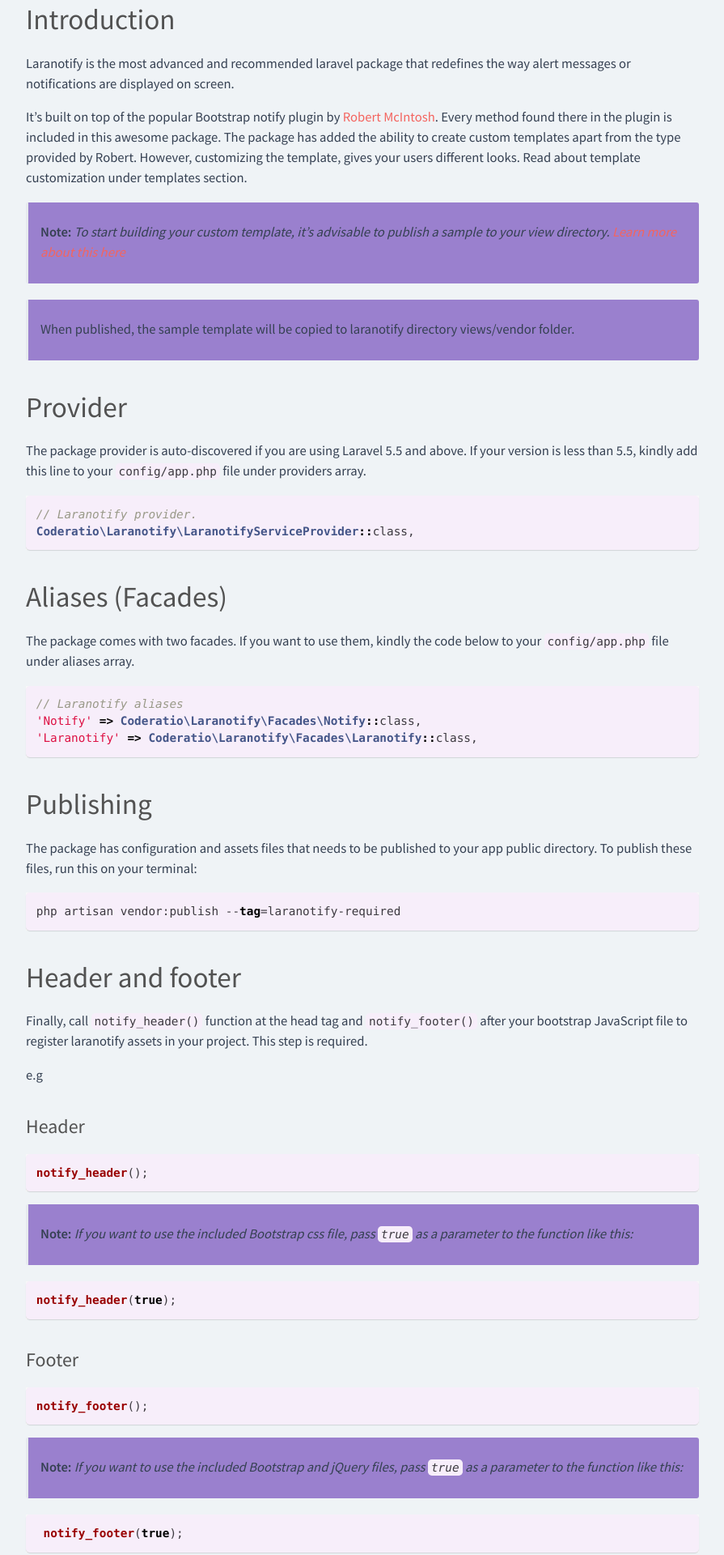
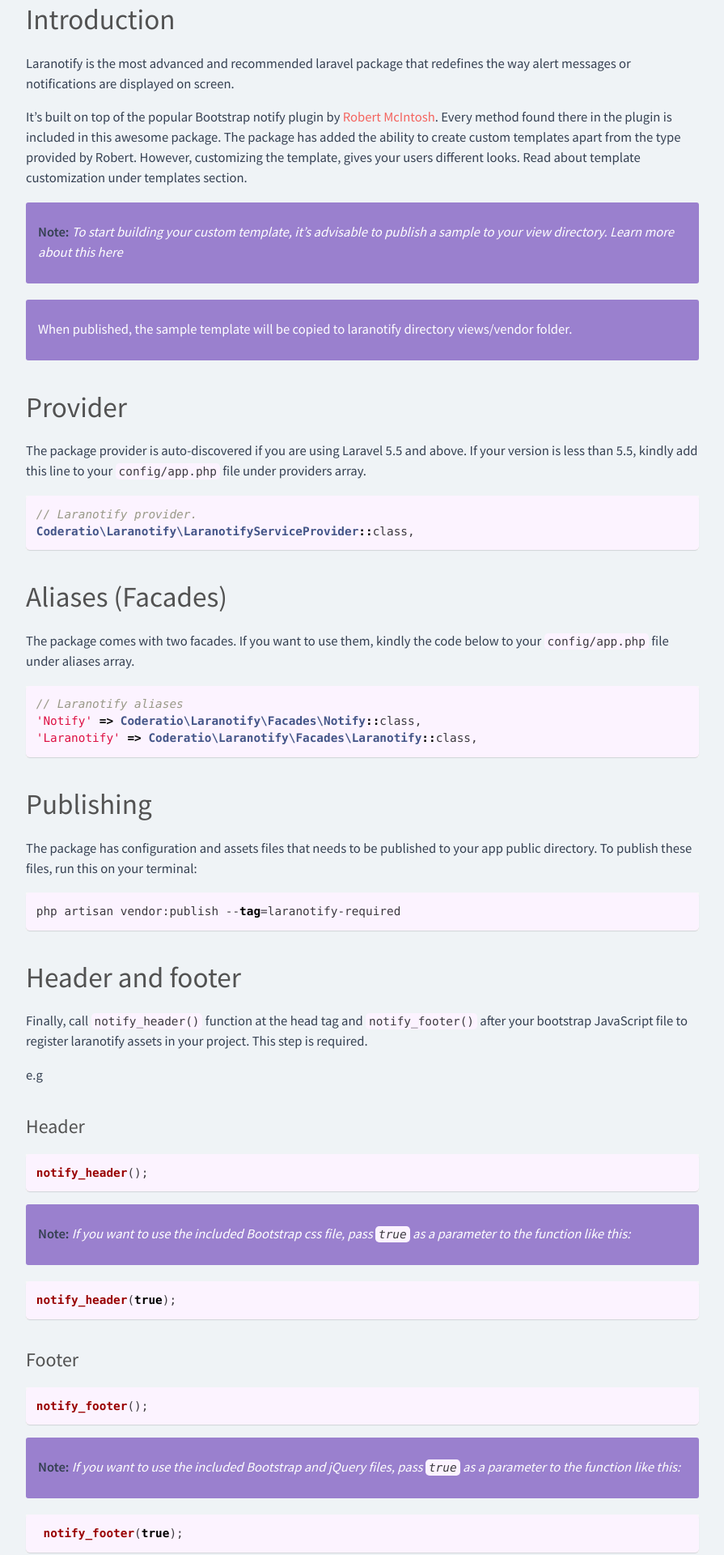
Before and after one commit to coderatio/laranotify, a Jekyll site: the page built from docs/intro.md, in a window 1280 px wide. Shown: the part 370-2290 px from the top of the page at 81% size, without its empty margins (192-1087 px from the left). Built offline with Jekyll 4.4.1, drawn with Linux system fonts in a browser that asks for light colours; a script that is not in the unit is left out; our own code applies the rules of GitHub Pages for plain Markdown files.

Commit message:
Docs folder general updates

```diff
--- a/docs/_sass/jekyll-theme-cayman.scss
+++ b/docs/_sass/jekyll-theme-cayman.scss
@@ -276,6 +276,7 @@ a {
     -webkit-margin-after: 1em;
     -webkit-margin-start: 40px;
     -webkit-margin-end: 40px;
+    border-left: 0 solid !important;
   }
 
   blockquote {
@@ -285,6 +286,7 @@ a {
     color: #ffffff;
     margin: 10px 0 20px;
     padding: 10px 15px;
+    font-style: normal;
     //border-left: 0.3rem solid $border-color;
     background: rgba(103,58,183,.62);
     border-radius: 3px;
@@ -296,9 +298,18 @@ a {
     > :last-child {
       margin-bottom: 15px;
     }
-    > a {
+    a {
       color: #ffffff;
     }
+  }
+
+  blockquote a,
+  blockquote p,
+  blockquote a,
+  blockquote em,
+  blockquote b,
+  blockquote i {
+    color: #ffffff;
   }
 
   table {
--- a/docs/_sass/variables.scss
+++ b/docs/_sass/variables.scss
@@ -14,7 +14,7 @@ $body-link-color: #f4645f !default;
 $blockquote-text-color: #819198 !default;
 
 // Code
-$code-bg-color: #f7eefa !default;
+$code-bg-color: #fcf3ff !default;
 $code-text-color: #3d3a40 !default;
 
 // Borders
```
